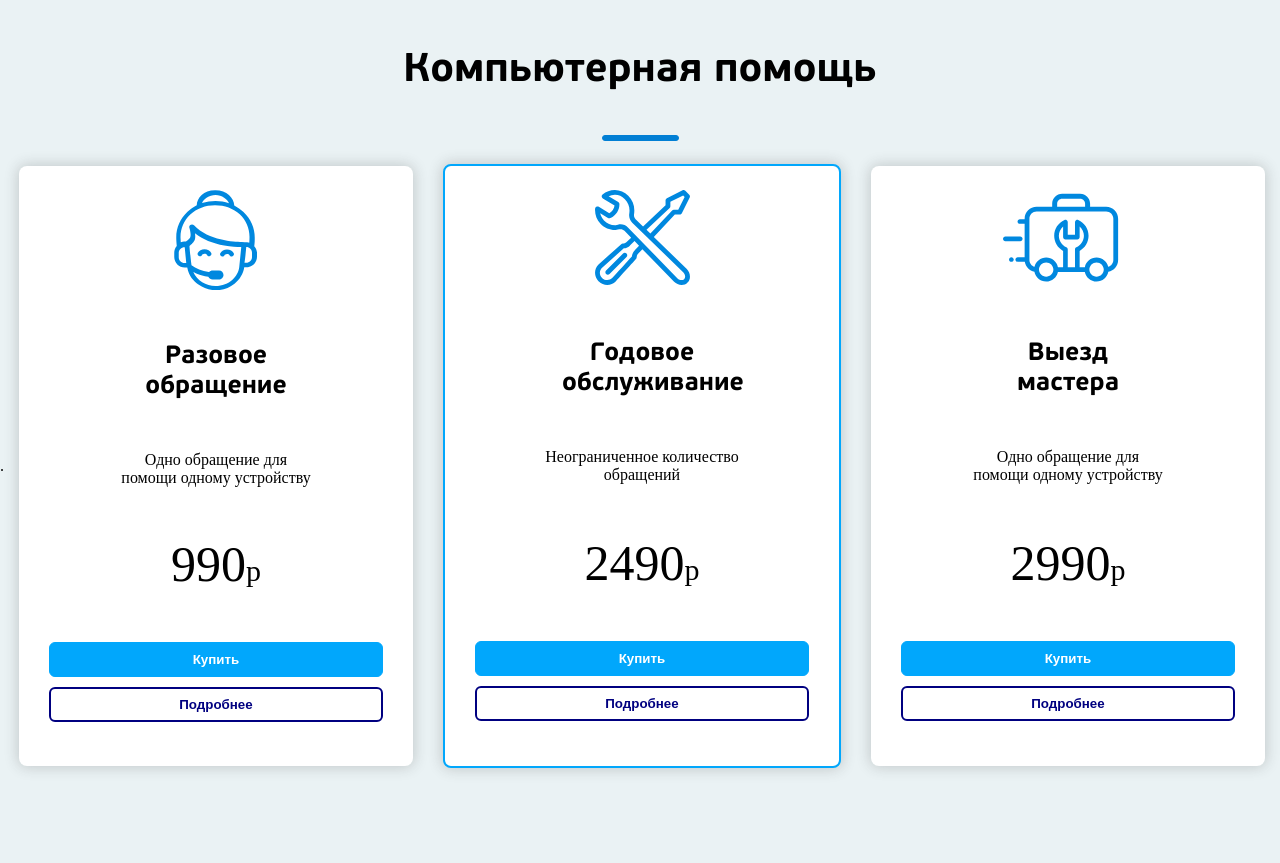
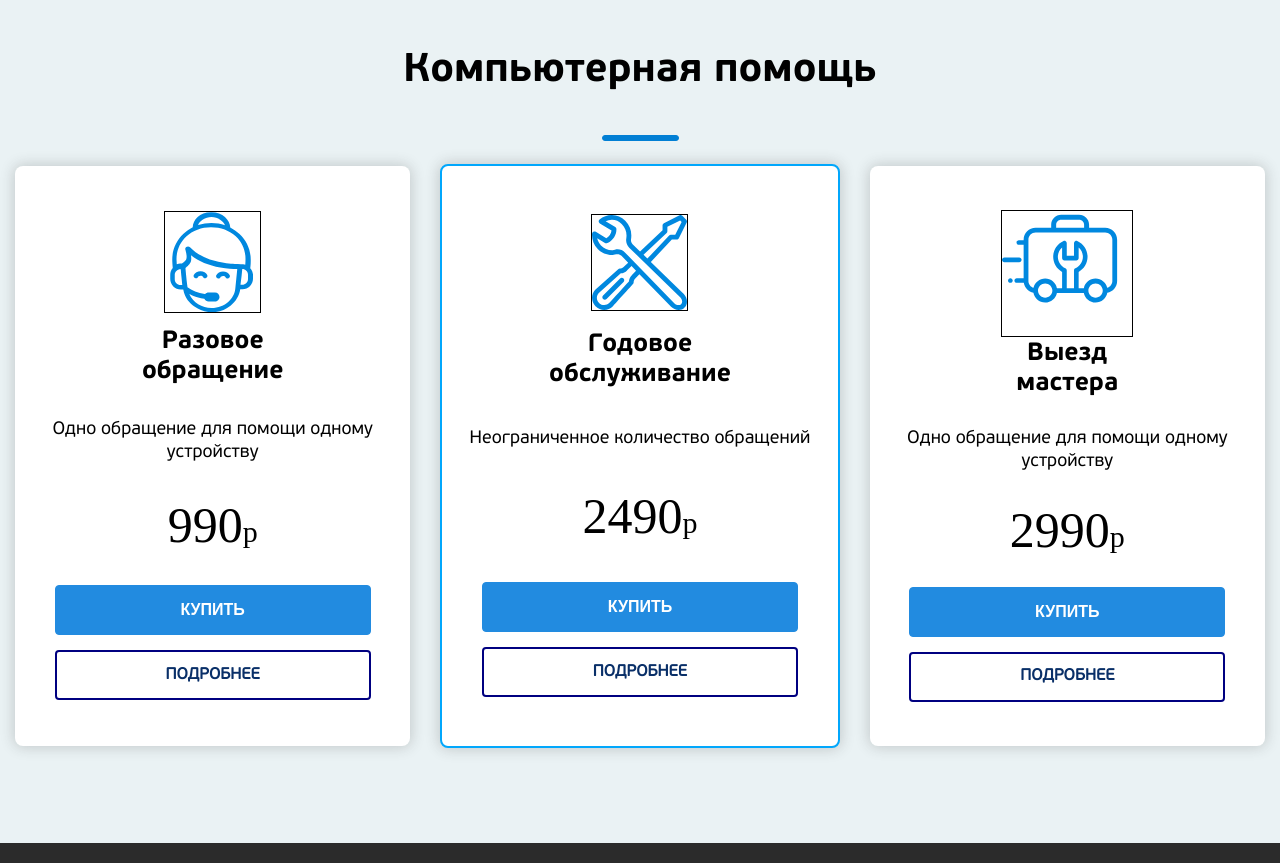
Before and after one commit to penoplaster83/SDDHelp.ru, a plain HTML site: page html/index.html in a window 1280 px wide. Drawn offline with Linux system fonts and the light colour scheme; a web font is replaced by a local one.

Commit message:
fit the fonts

```diff
--- a/html/index.html
+++ b/html/index.html
@@ -17,10 +17,9 @@
     <h1 class="products-title">Компьютерная помощь</h1>
     <hr>
     <div class="products-cards">
-      .
       <div class="product product-1">
         <div class="product-image">
-          <img src="/svg/logo-onetime-master-product.svg" alt="">
+          <img src="/svg/logo-onetime-master-product.svg" type="svg" alt="">
         </div>
         <h3 class="product-card-title">Разовое обращение</h3>
         <p class="product-description">Одно обращение для помощи одному устройству</p>
@@ -33,7 +32,7 @@
       </div>
       <div class="product product-2">
         <div class="product-image">
-                <img src="/svg/logo-year-master-product.svg" alt="">
+                <img src="/svg/logo-year-master-product.svg" type="svg" alt="">
         </div>
         <h3 class="product-card-title">Годовое обслуживание</h3>
         <p class="product-description">Неограниченное количество
@@ -46,7 +45,7 @@
       </div>
       <div class="product product-3">
         <div class="product-image">
-            <img src="/svg/logo-onhome-master-product.svg" alt="" style="margin-bottom: -30px">
+            <img src="/svg/logo-onhome-master-product.svg" type="svg" alt="" style="margin-bottom: -30px">
         </div>
         <h3 class="product-card-title">Выезд мастера</h3>
         <p class="product-description">Одно обращение для помощи одному устройству</p>
--- a/less/style.less
+++ b/less/style.less
@@ -25,115 +25,16 @@
 }
 
 @font-face {
-  font-family: 'BeauSans XThin';
-  src: url('/fonts/PFBeauSansPro-XThin.eot');
-  src: local('PFBeauSansPro-XThin'),
-      url('/fonts/PFBeauSansPro-XThin.eot?#iefix') format('embedded-opentype'),
-      url('/fonts/PFBeauSansPro-XThin.woff') format('woff'),
-      url('/fonts/PFBeauSansPro-XThin.ttf') format('truetype');
+  font-family: 'BeauSans Regular';
+  src: url('/fonts/PFBeauSansPro-Regular.eot');
+  src: local('PFBeauSansPro-Regular'),
+      url('/fonts/PFBeauSansPro-Regular.eot?#iefix') format('embedded-opentype'),
+      url('/fonts/PFBeauSansPro-Regular.woff') format('woff'),
+      url('/fonts/PFBeauSansPro-Regular.ttf') format('truetype');
   // font-weight: thin;
   font-style: normal;
 }
 
-
-@font-face {
-  font-family: 'PF BeauSans Pro';
-  src: url('PFBeauSansPro-Black.eot');
-  src: local('PFBeauSansPro-Black'),
-      url('PFBeauSansPro-Black.eot?#iefix') format('embedded-opentype'),
-      url('PFBeauSansPro-Black.woff') format('woff'),
-      url('PFBeauSansPro-Black.ttf') format('truetype');
-  font-weight: 900;
-  font-style: normal;
-}
-
-@font-face {
-  font-family: 'PF BeauSans Pro';
-  src: url('PFBeauSansPro-ThinItalic.eot');
-  src: local('PFBeauSansPro-ThinItalic'),
-      url('PFBeauSansPro-ThinItalic.eot?#iefix') format('embedded-opentype'),
-      url('PFBeauSansPro-ThinItalic.woff') format('woff'),
-      url('PFBeauSansPro-ThinItalic.ttf') format('truetype');
-  font-weight: 100;
-  font-style: italic;
-}
-
-@font-face {
-  font-family: 'PF BeauSans Pro';
-  src: url('PFBeauSansPro-SemiBoldItalic.eot');
-  src: local('PFBeauSansPro-SemiBoldItalic'),
-      url('PFBeauSansPro-SemiBoldItalic.eot?#iefix') format('embedded-opentype'),
-      url('PFBeauSansPro-SemiBoldItalic.woff') format('woff'),
-      url('PFBeauSansPro-SemiBoldItalic.ttf') format('truetype');
-  font-weight: 600;
-  font-style: italic;
-}
-
-@font-face {
-  font-family: 'PF BeauSans Pro';
-  src: url('PFBeauSansPro-BlackItalic.eot');
-  src: local('PFBeauSansPro-BlackItalic'),
-      url('PFBeauSansPro-BlackItalic.eot?#iefix') format('embedded-opentype'),
-      url('PFBeauSansPro-BlackItalic.woff') format('woff'),
-      url('PFBeauSansPro-BlackItalic.ttf') format('truetype');
-  font-weight: 900;
-  font-style: italic;
-}
-
-@font-face {
-  font-family: 'PF BeauSans Pro XThin';
-  src: url('PFBeauSansPro-XThin.eot');
-  src: local('PFBeauSansPro-XThin'),
-      url('PFBeauSansPro-XThin.eot?#iefix') format('embedded-opentype'),
-      url('PFBeauSansPro-XThin.woff') format('woff'),
-      url('PFBeauSansPro-XThin.ttf') format('truetype');
-  font-weight: 100;
-  font-style: normal;
-}
-
-@font-face {
-  font-family: 'PF BeauSans Pro Bbook';
-  src: url('PFBeauSansPro-Bbook.eot');
-  src: local('PFBeauSansPro-Bbook'),
-      url('PFBeauSansPro-Bbook.eot?#iefix') format('embedded-opentype'),
-      url('PFBeauSansPro-Bbook.woff') format('woff'),
-      url('PFBeauSansPro-Bbook.ttf') format('truetype');
-  font-weight: 500;
-  font-style: normal;
-}
-
-@font-face {
-  font-family: 'PF BeauSans Pro';
-  src: url('PFBeauSansPro-SemiBold.eot');
-  src: local('PFBeauSansPro-SemiBold'),
-      url('PFBeauSansPro-SemiBold.eot?#iefix') format('embedded-opentype'),
-      url('PFBeauSansPro-SemiBold.woff') format('woff'),
-      url('PFBeauSansPro-SemiBold.ttf') format('truetype');
-  font-weight: 600;
-  font-style: normal;
-}
-
-@font-face {
-  font-family: 'PF BeauSans Pro';
-  src: url('PFBeauSansPro-Regular.eot');
-  src: local('PFBeauSansPro-Regular'),
-      url('PFBeauSansPro-Regular.eot?#iefix') format('embedded-opentype'),
-      url('PFBeauSansPro-Regular.woff') format('woff'),
-      url('PFBeauSansPro-Regular.ttf') format('truetype');
-  font-weight: normal;
-  font-style: normal;
-}
-
-@font-face {
-  font-family: 'PF BeauSans Pro';
-  src: url('PFBeauSansPro-BoldItalic.eot');
-  src: local('PFBeauSansPro-BoldItalic'),
-      url('PFBeauSansPro-BoldItalic.eot?#iefix') format('embedded-opentype'),
-      url('PFBeauSansPro-BoldItalic.woff') format('woff'),
-      url('PFBeauSansPro-BoldItalic.ttf') format('truetype');
-  font-weight: bold;
-  font-style: italic;
-}
 
 .bold-font {
     font-family: 'BeauSans Bold';
@@ -151,6 +52,12 @@
   font-family: 'BeauSans XThin';
   font-weight: 150;
   font-style: thin;
+}
+
+.regular-font {
+  font-family: 'BeauSans Regular';
+  // font-weight: 150;
+  // font-style: thin;
 }
 
 
@@ -176,6 +83,8 @@ body {
 
   img[type="svg"]{
     border: 1px solid black;
+    margin-top: 30px;
+    margin-bottom: -22px;
   }
 
   .products-section {
@@ -216,16 +125,17 @@ body {
   }
   .product > h3 {
     .bold-font;
-    width: 160px;
+    width: 185px;
     font-weight: bold;
     font-size: 25px;
     text-align: center;
   }
 
   .product > .product-description{
-    width: 200px;
+    width: 350px;
     display: block;
-    .thin-font;
+    .regular-font;
+    font-size: 18px;
   }
 
 
@@ -243,46 +153,52 @@ body {
 
     .product .buttons {
       /* border: 1px solid black; */
-      width: 85%;
-      height: 80px;
+      width: 80%;
+      height: 115px;
       display: flex;
       flex-direction: column;
       align-content: center;
       justify-content: space-between;
-      margin-bottom: 30px;
+      margin-bottom: 40px;
     }
 
     input[type="button"] {
-      height: 35px;
-      border-radius: 6px;
+      height: 50px;
+      border-radius: 4px;
       outline: none;
+      font-size: 16px;
     }
 
     input[type="button"]:active {
-      height: 35px;
+      // height: 35px;
       border-radius: 6px;
       outline: none;
     }
     .buy{
         color: white;
-        background: rgb(1,167,252);
-        border: rgb(1,167,252) 1px solid;
+        background: rgb(34, 139, 224);
+        border: rgb(34, 139, 224) 1px solid;
         font-weight: bold;
+        text-transform: uppercase;
+        font-size: 12px;
 
 
     }
     .buy:active{
         color: white;
-        border: rgb(1,167,252) 1px solid;
+        border: rgb(7, 155, 230) 1px solid;
         font-weight: bold;
         background-color: darken(rgb(1,167,252), 10%);
 
     }
     .learn-more{
       background: white;
-      border: navy 2px solid;
-      color: navy;
+      border:navy 2px solid;
+      color: rgb(9, 47, 104);
       font-weight: bold;
+      .regular-font;
+      text-transform: uppercase;
+      font-size: 12px;
     }
     .learn-more:active{
       background: darken(white, 13%);
@@ -334,17 +250,21 @@ body {
     }
   }
 
+  @product-card-width: 90%;
+  @product-card-height: 600px;
+
    .product {
     display: flex;
     flex-direction: column;
     justify-content: space-around;
-    width: 90%;
-    height: 600px;
+
+    width: @product-card-width;
+    height: 580px;
+
     background-color: white;
     border-radius: 8px;
     box-shadow: rgba(50,50,50, 0.22) 0px 0px 14px 1px;
-    // -webkit-transition: width 0.03s, height 0.03s, background-color 0.03s, -webkit-transform 2s;
-    transition: width 0.023s, height 0.023s, background-color 0.013s, transform 0.045s;
+    transition: width 0.423s, height 0.023s, background-color 0.013s, transform 0.045s;
 
     margin: 15px;
   } .product:hover{
```
Also changed, not shown: less/style.css.
